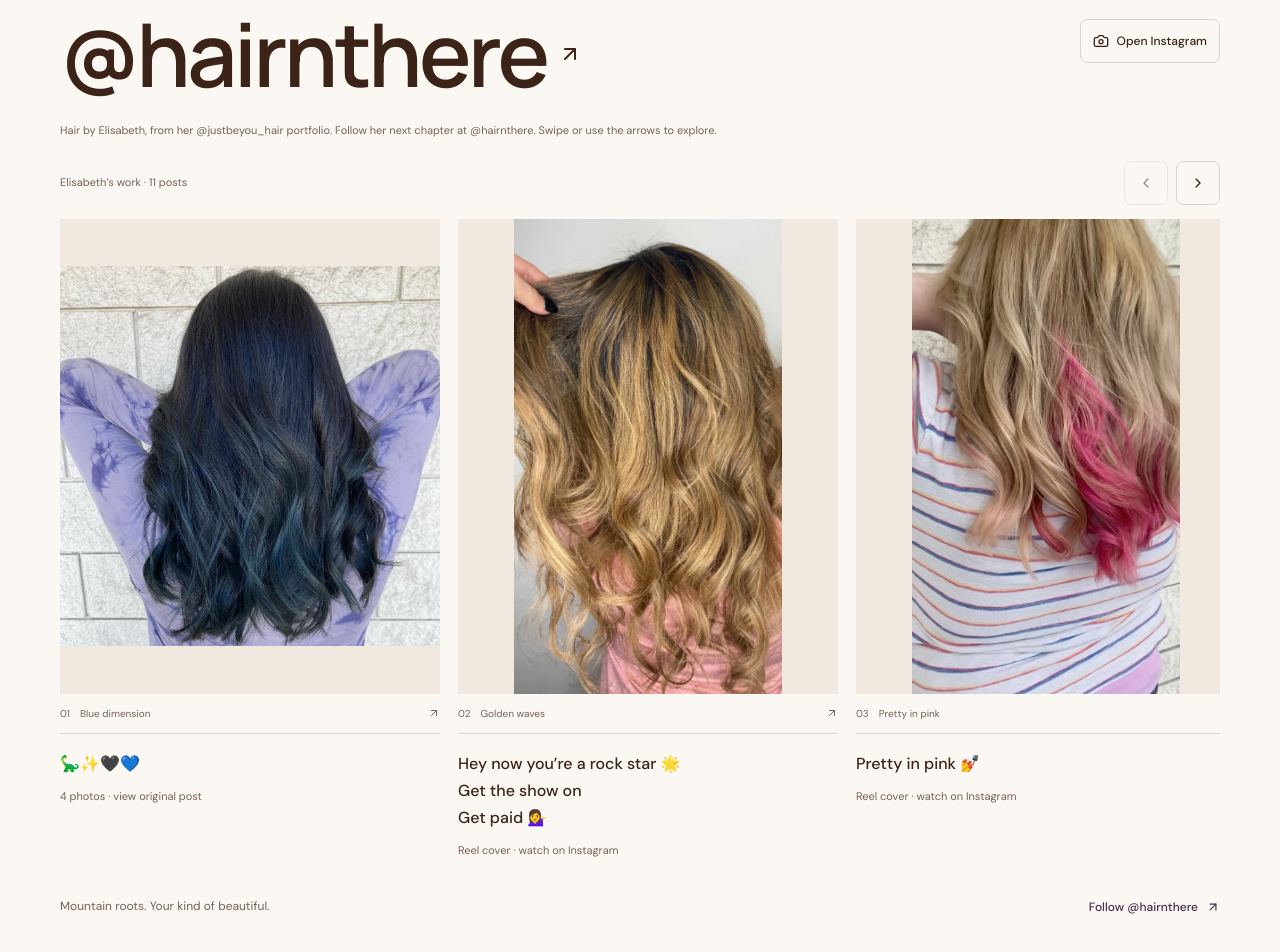
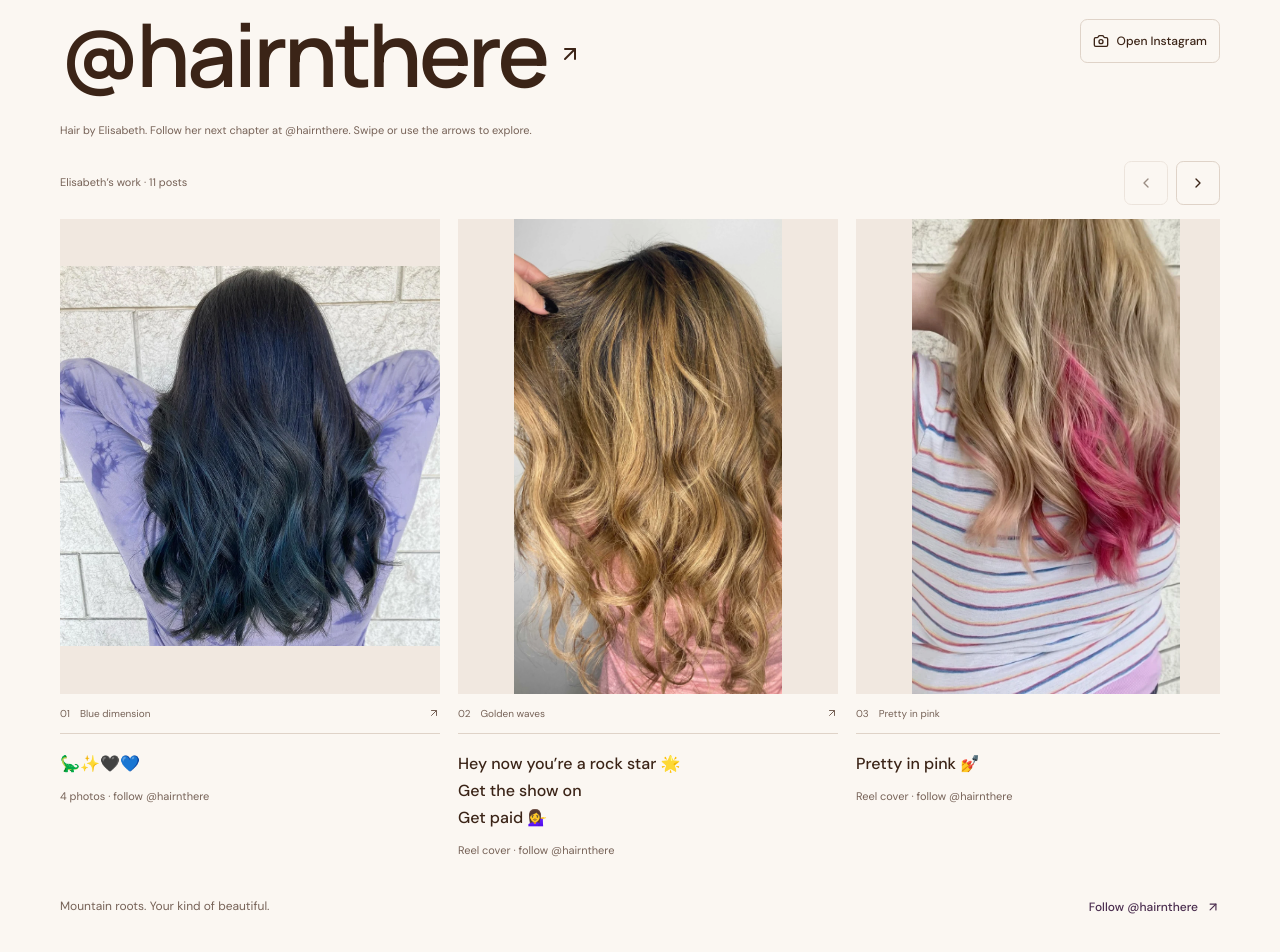
Before and after one commit to harryt04/hair-n-there, a Next.js app: page / in a window 1280 px wide. Shown: the part 520-1472 px from the top of the page. Built offline with nearby package versions, Linux system fonts and the light colour scheme; no server answers.

Commit message:
Route all public Instagram links to HairnThere

```diff
--- a/src/components/site/instagram-gallery.tsx
+++ b/src/components/site/instagram-gallery.tsx
@@ -38,8 +38,8 @@ export function InstagramGallery() {
         </Button>
       </div>
       <p className={styles.notice}>
-        Hair by Elisabeth, from her @justbeyou_hair portfolio. Follow her next
-        chapter at @hairnthere. Swipe or use the arrows to explore.
+        Hair by Elisabeth. Follow her next chapter at @hairnthere. Swipe or use
+        the arrows to explore.
       </p>
       <PortfolioCarousel count={gallery.length}>
         {gallery.map((image, index) => {
@@ -52,9 +52,9 @@ export function InstagramGallery() {
             >
               <figure>
                 <InstagramLink
-                  href={image.sourceUrl}
+                  href={business.instagramUrl}
                   className={styles.photo}
-                  aria-label={`View ${image.label} on Elisabeth’s original Instagram post${image.kind === "reel" ? " (reel)" : ""}.`}
+                  aria-label={`Follow @hairnthere on Instagram · ${image.label}`}
                 >
                   <Photo
                     src={image.src}
@@ -76,8 +76,8 @@ export function InstagramGallery() {
                 <p className={styles.caption}>{image.caption}</p>
                 <p className={styles.mediaType}>
                   {image.kind === "reel"
-                    ? "Reel cover · watch on Instagram"
-                    : `${image.photoCount} photos · view original post`}
+                    ? "Reel cover · follow @hairnthere"
+                    : `${image.photoCount} photos · follow @hairnthere`}
                 </p>
               </figure>
             </CarouselItem>
--- a/src/data/business.ts
+++ b/src/data/business.ts
@@ -5,11 +5,9 @@ export const business = {
   url: "https://hairnthere.com",
   cardDestination: "https://hairnthere.com/services",
   cardWebsiteLabel: "hairnthere.com/services",
-  instagramUrl:
-    process.env.NEXT_PUBLIC_INSTAGRAM_URL ||
-    "https://www.instagram.com/hairnthere/",
-  portfolioSourceUrl: "https://www.instagram.com/justbeyou_hair/",
-  supportEmail: process.env.NEXT_PUBLIC_SUPPORT_EMAIL || "",
+  instagramUrl: "https://www.instagram.com/hairnthere/",
+  // Use the current Instagram account until a replacement email is confirmed.
+  supportEmail: "",
   serviceArea: "Suncrest, Draper · Highland · Alpine & surrounding communities",
 } as const;
 
--- a/src/data/gallery.ts
+++ b/src/data/gallery.ts
@@ -11,7 +11,6 @@ export const gallery = inventory.posts
     height: "height" in post.assets[0] ? (post.assets[0].height ?? 5) : 5,
     alt: post.alt,
     label: post.label,
-    sourceUrl: post.sourceUrl,
     caption: post.originalCaption,
     kind: post.kind,
     photoCount: post.assets.length,
```
Also changed, not shown: 2 other files (tests, documents, lock files or other folders).
